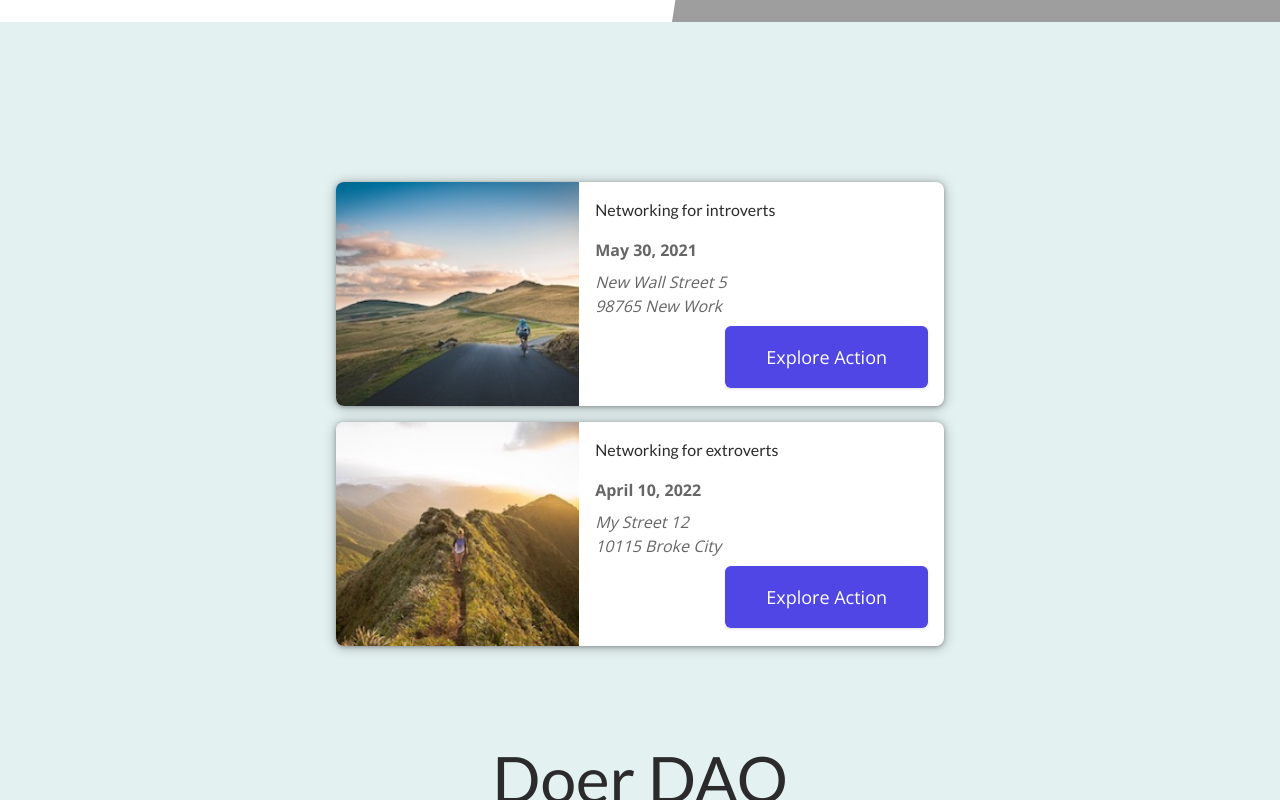
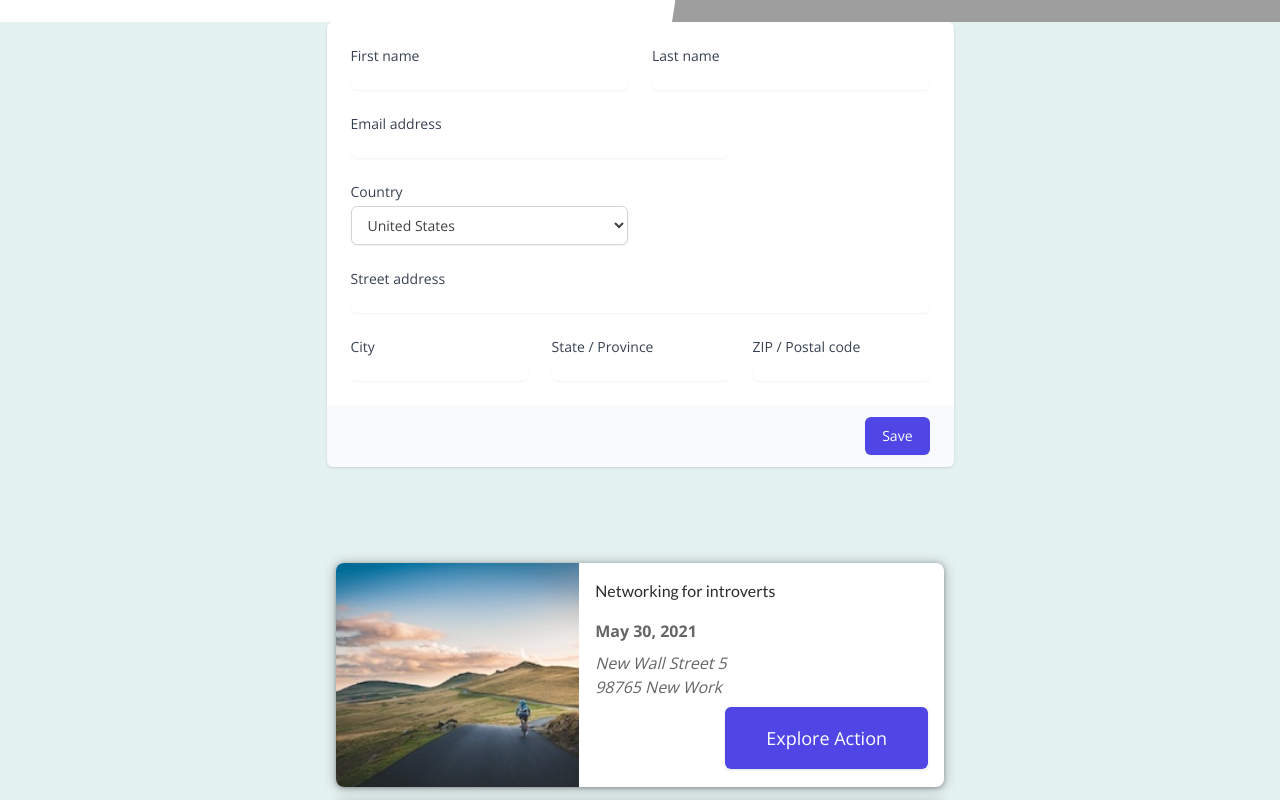
Before and after one commit to 0xRowdy/doer-dao, a Next.js app: page / in a window 1280 px wide. Shown: the part 600-1400 px from the top of the page. Built offline with nearby package versions, Linux system fonts and the light colour scheme; grey boxes are pictures that could not be loaded.

Commit message:
Added form

```diff
--- /dev/null
+++ b/components/actions/ActionForm/index.tsx
@@ -0,0 +1,169 @@
+import React, { FormEvent, useState } from "react";
+
+export default function index() {
+  const handleInputChange = (event: Event) => {
+    const [formData, setFormData] = useState({
+      title: "",
+      body: "",
+    });
+
+    // this.setState({
+    //   [name]: value
+    // });
+  };
+  const handleSubmit = (event: FormEvent) => {
+    // alert('A name was submitted: ' + this.state.value);
+    event.preventDefault();
+  };
+
+  return (
+    <div className="mt-5 md:mt-0 md:col-span-2">
+      <form onSubmit={handleSubmit} action="#" method="POST">
+        <div className="shadow overflow-hidden sm:rounded-md">
+          <div className="px-4 py-5 bg-white sm:p-6">
+            <div className="grid grid-cols-6 gap-6">
+              <div className="col-span-6 sm:col-span-3">
+                <label
+                  htmlFor="first-name"
+                  className="block text-sm font-medium text-gray-700"
+                >
+                  First name
+                </label>
+                <input
+                  type="text"
+                  name="first-name"
+                  id="first-name"
+                  autoComplete="given-name"
+                  className="mt-1 focus:ring-indigo-500 focus:border-indigo-500 block w-full shadow-sm sm:text-sm border-gray-300 rounded-md"
+                />
+              </div>
+
+              <div className="col-span-6 sm:col-span-3">
+                <label
+                  htmlFor="last-name"
+                  className="block text-sm font-medium text-gray-700"
+                >
+                  Last name
+                </label>
+                <input
+                  type="text"
+                  name="last-name"
+                  id="last-name"
+                  autoComplete="family-name"
+                  className="mt-1 focus:ring-indigo-500 focus:border-indigo-500 block w-full shadow-sm sm:text-sm border-gray-300 rounded-md"
+                />
+              </div>
+
+              <div className="col-span-6 sm:col-span-4">
+                <label
+                  htmlFor="email-address"
+                  className="block text-sm font-medium text-gray-700"
+                >
+                  Email address
+                </label>
+                <input
+                  type="text"
+                  name="email-address"
+                  id="email-address"
+                  autoComplete="email"
+                  className="mt-1 focus:ring-indigo-500 focus:border-indigo-500 block w-full shadow-sm sm:text-sm border-gray-300 rounded-md"
+                />
+              </div>
+
+              <div className="col-span-6 sm:col-span-3">
+                <label
+                  htmlFor="country"
+                  className="block text-sm font-medium text-gray-700"
+                >
+                  Country
+                </label>
+                <select
+                  id="country"
+                  name="country"
+                  autoComplete="country-name"
+                  className="mt-1 block w-full py-2 px-3 border border-gray-300 bg-white rounded-md shadow-sm focus:outline-none focus:ring-indigo-500 focus:border-indigo-500 sm:text-sm"
+                >
+                  <option>United States</option>
+                  <option>Canada</option>
+                  <option>Mexico</option>
+                </select>
+              </div>
+
+              <div className="col-span-6">
+                <label
+                  htmlFor="street-address"
+                  className="block text-sm font-medium text-gray-700"
+                >
+                  Street address
+                </label>
+                <input
+                  type="text"
+                  name="street-address"
+                  id="street-address"
+                  autoComplete="street-address"
+                  className="mt-1 focus:ring-indigo-500 focus:border-indigo-500 block w-full shadow-sm sm:text-sm border-gray-300 rounded-md"
+                />
+              </div>
+
+              <div className="col-span-6 sm:col-span-6 lg:col-span-2">
+                <label
+                  htmlFor="city"
+                  className="block text-sm font-medium text-gray-700"
+                >
+                  City
+                </label>
+                <input
+                  type="text"
+                  name="city"
+                  id="city"
+                  autoComplete="address-level2"
+                  className="mt-1 focus:ring-indigo-500 focus:border-indigo-500 block w-full shadow-sm sm:text-sm border-gray-300 rounded-md"
+                />
+              </div>
+
+              <div className="col-span-6 sm:col-span-3 lg:col-span-2">
+                <label
+                  htmlFor="region"
+                  className="block text-sm font-medium text-gray-700"
+                >
+                  State / Province
+                </label>
+                <input
+                  type="text"
+                  name="region"
+                  id="region"
+                  autoComplete="address-level1"
+                  className="mt-1 focus:ring-indigo-500 focus:border-indigo-500 block w-full shadow-sm sm:text-sm border-gray-300 rounded-md"
+                />
+              </div>
+
+              <div className="col-span-6 sm:col-span-3 lg:col-span-2">
+                <label
+                  htmlFor="postal-code"
+                  className="block text-sm font-medium text-gray-700"
+                >
+                  ZIP / Postal code
+                </label>
+                <input
+                  type="text"
+                  name="postal-code"
+                  id="postal-code"
+                  autoComplete="postal-code"
+                  className="mt-1 focus:ring-indigo-500 focus:border-indigo-500 block w-full shadow-sm sm:text-sm border-gray-300 rounded-md"
+                />
+              </div>
+            </div>
+          </div>
+          <div className="px-4 py-3 bg-gray-50 text-right sm:px-6">
+            <button
+              type="submit"
+              className="inline-flex justify-center py-2 px-4 border border-transparent shadow-sm text-sm font-medium rounded-md text-white bg-indigo-600 hover:bg-indigo-700 focus:outline-none focus:ring-2 focus:ring-offset-2 focus:ring-indigo-500"
+            >
+              Save
+            </button>
+          </div>
+        </div>
+      </form>
+    </div>
+  );
+}
--- a/pages/index.tsx
+++ b/pages/index.tsx
@@ -7,27 +7,34 @@ import Header from "../components/globalNav";
 import Hero from "../components/hero/Hero";
 import ActionList from "../components/actions/ActionList";
 import { getFeaturedActions } from "../mock-data/actions";
+import ActionForm from "../components/actions/ActionForm";
+import Button from "../components/ui/Button";
 
 const HomePage: NextPage = () => {
+  const createTopLevelAction = () => {
+    console.log("creating action");
+  };
+
   const featuredActions = getFeaturedActions();
   console.log("Actions", featuredActions);
   return (
     <div className={styles.container}>
       <Head>
-        {/* <title>Doer DAO</title> */}
+        <title>Doer DAO</title>
         <meta
           name="description"
           content="DoerDAO empowers creators to DAOify their production process, grow and manage their community using bounties, composable governance, advanced treasury management, and community dividends."
         />
         <link rel="icon" href="/favicon.ico" />
       </Head>
+      <main className={styles.main}>
+        <Hero />
+        <button onClick={createTopLevelAction}></button>
+        <div className="max-w-7xl mx-auto">
+          <ActionForm />
+        </div>
 
-      <Hero />
-      <main className={styles.main}>
         <ActionList actions={featuredActions} />
-        <h1 className={styles.title}>Doer DAO</h1>
-        <h1 className="text-3xl font-bold underline">Doer DAO</h1>
-
         <div className={styles.grid}></div>
       </main>
 
--- a/styles/Home.module.css
+++ b/styles/Home.module.css
@@ -1,11 +1,9 @@
 .main {
   min-height: 100vh;
-  padding: 4rem 0;
   flex: 1;
   display: flex;
   flex-direction: column;
   justify-content: center;
-  align-items: center;
 }
 
 .footer {
```
